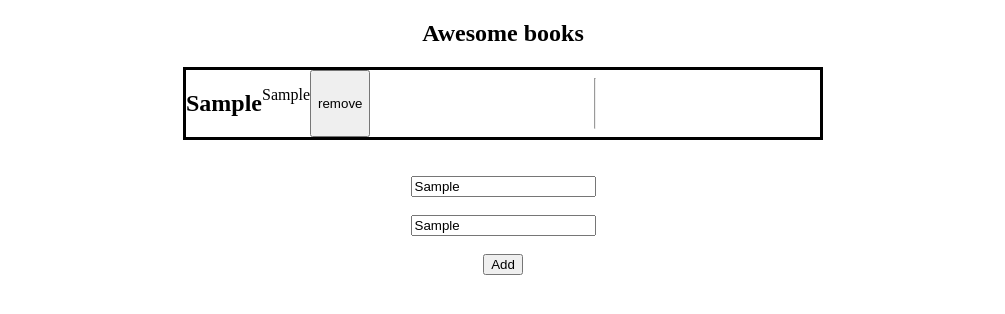
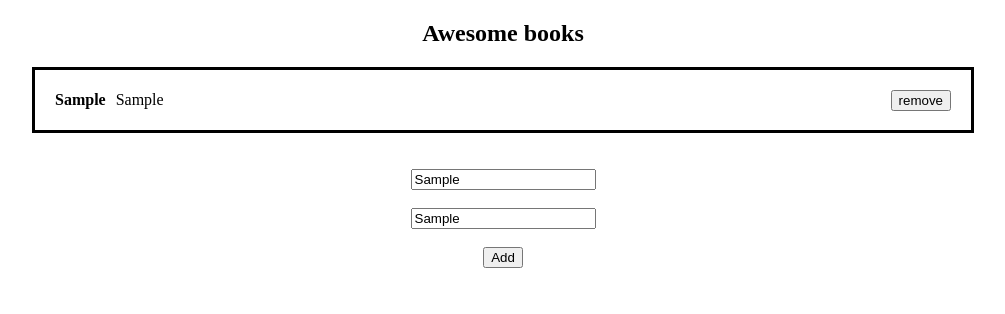
Before and after one commit to tylher/awesome-book-project, a website: page index.html in a window 1280 px wide. Both pictures are taken after typing "Sample", "Sample" into the empty fields and a click on the button "Add". Shown: the whole page, without its empty margins (137-1142 px from the left). Drawn offline with Linux system fonts and the light colour scheme.

Commit message:
Update style.css

```diff
--- a/awesome_book.js
+++ b/awesome_book.js
@@ -30,8 +30,8 @@ function addBook() {
   const storage = JSON.parse(localStorage.getItem('books'));
   storage.push(book);
   const div = document.createElement('div');
-  div.className="align-items";
-  div.innerHTML = `<div class="flex-division-box"><h2>${book.Title}</h2> <p>${book.author}</p></div><button onclick='remove(this)' class='remove-book'>remove</button> <hr>`;
+  div.classList.add('align-items')
+  div.innerHTML = `<div class="flex-division-box"><h4>${book.Title}</h4> <p>${book.author}</p></div><button onclick='remove(this)' class='remove-book'>remove</button> `;
   displayBooks.appendChild(div);
   localStorage.setItem('books', JSON.stringify(storage));
 }
@@ -48,8 +48,9 @@ function remove(e) {
   /* eslint-disable */
     Book.map((book) => {
         /* eslint-enable */
-    const div = document.createElement('div');
-    div.innerHTML = `<h2>${book.Title}</h2> <p>${book.author}</p> <button onclick='remove(this)' class='remove-book'>remove</button> <hr>`;
+      const div = document.createElement('div');
+      div.classList.add('align-items')
+    div.innerHTML = `<div class="flex-division-box"><h4>${book.Title}</h4> <p>${book.author}</p></div> <button onclick='remove(this)' class='remove-book'>remove</button> `;
     displayBooks.appendChild(div);
   });
 }
@@ -59,7 +60,8 @@ function getBooks() {
   // eslint-disable-next-line array-callback-return
   Book.map((item) => {
     const div = document.createElement('div');
-    div.innerHTML = `<h2>${item.Title}</h2> <p>${item.author}</p> <button onclick='remove(this)' class='remove-book'>remove</button> <hr>`;
+    div.classList.add('align-items')
+    div.innerHTML = `<div class="flex-division-box"><h4>${item.Title}</h4> <p>${item.author}</p> </div> <button onclick='remove(this)' class='remove-book'>remove</button> `;
     displayBooks.appendChild(div);
   });
 }
--- a/style.css
+++ b/style.css
@@ -5,7 +5,6 @@ body {
 }
 
 .main-section {
-  width: 50%;
   height: auto;
   margin: auto;
   text-align: center;
@@ -18,23 +17,26 @@ body {
 }
 
 .display-books {
+  width: 70%;
   margin: auto;
   border: 3px black solid;
+  padding: 0 20px;
 }
 
 .my-book-division {
   display: flex;
-  flex-direction: row-reverse;
-  float: left;
 }
 
 .flex-division-box {
   display: flex;
   justify-content: flex-start;
+  align-items: center;
+  gap: 10px;
 }
 
 
 .align-items{
     display: flex;
     justify-content: space-between;
+    align-items: center;
 }
```
